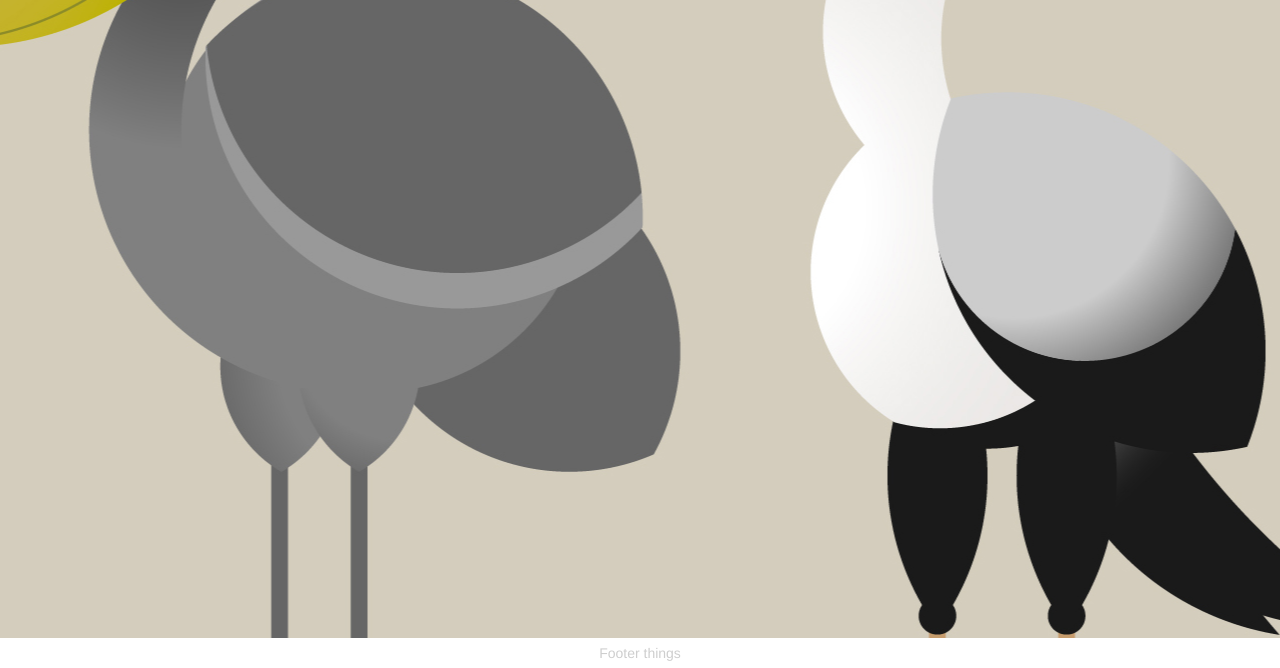
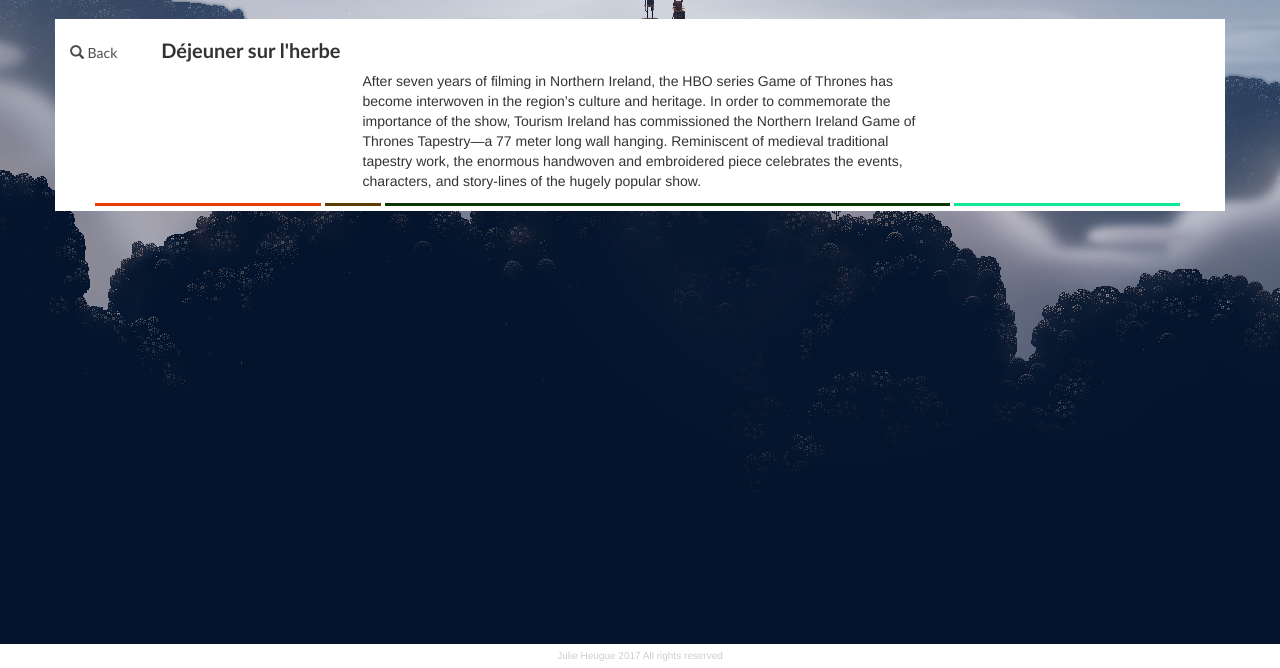
Before and after one commit to Clement-R/portfolio_julie, a plain HTML site: page project.html in a window 1280 px wide. Shown: the part 132-800 px from the top of the page. Drawn offline with Linux system fonts and the light colour scheme.

Commit message:
début page projet

```diff
--- a/css/style.css
+++ b/css/style.css
@@ -54,6 +54,7 @@ p{
 	text-align: center;
 	color: #cecece;
 	padding: 5px 0;
+	font-size: 10px;
 }
 
 
@@ -81,6 +82,36 @@ p{
 #main-menu ul {
 	font-size: 20px;
 	padding-left: 0px;
+}
+
+.line {
+	display: inline-block;
+	height: 3px;
+	width: 100%;
+}
+
+.colorone {
+	width: 20%;
+	background-color: #e93d00;
+	margin: 0px;
+}
+
+.colortwo {
+	width: 5%;
+	background-color: #5d3d00;
+	margin: 0px;
+}
+
+.colorthree {
+	width: 50%;
+	background-color: #0d3700;
+	margin: 0px;
+}
+
+.colorfour {
+	width: 20%;
+	background-color: #0ee896;
+	margin: 0px;
 }
 
 #first{
@@ -135,3 +166,24 @@ p{
 }
 
 /* PROJECT PAGE */
+#projet-background {
+	background-color: white;
+	background-image: url("../img/243554.png");
+	background-position: center;
+	background-attachment: fixed;
+	background-
+}
+
+#project-box{
+	background-color: white;
+	display: block;
+}
+
+.project-header{
+	margin: 0px;
+}
+
+.title{
+	display: inline-block;
+	margin-left: 30px;
+}
--- a/project.html
+++ b/project.html
@@ -9,12 +9,39 @@
 	<link rel="stylesheet" type="text/css" href="css/style.css">
 </head>
 	<body class="site">
-		<div class="site-content" id="site-background">
+		<div class="site-content" id="projet-background">
 			<div class="fluid-container">
 				<div class="container">
+
 					<div class="row" id="main-header">
-						Header things
+						<a href="index.html">
+							<img src="img/logo.png" class="logo">
+						</a>
 					</div>
+
+					<div class="row" id="project-box">
+						<div class="col-md-6 col-md-offset-3 project-header">
+								<a href="" class="main-menu-item" id="first" data-label="games">
+									<span class="glyphicon glyphicon-search" aria-hidden="true"></span>
+									Back
+								</a>
+								<div class="title">
+									<h2> Déjeuner sur l'herbe</h2>
+								</div>
+						</div>
+						<div class="col-md-6 col-md-offset-3 project-content">
+							After seven years of filming in Northern Ireland, the HBO series Game of Thrones has become interwoven in the region’s culture and heritage. In order to commemorate the importance of the show, Tourism Ireland has commissioned the Northern Ireland Game of Thrones Tapestry—a 77 meter long wall hanging. Reminiscent of medieval traditional tapestry work, the enormous handwoven and embroidered piece celebrates the events, characters, and story-lines of the hugely popular show.
+						</div>
+						<div class="line">
+							<ul>
+								<span class="line colorone"></span>
+								<span class="line colortwo"></span>
+								<span class="line colorthree"></span>
+								<span class="line colorfour"></span>
+							</ul>
+						</div>
+					</div>
+
 				</div>
 			</div>
 		</div>
@@ -23,7 +50,7 @@
 			<div class="container">
 				<div class="row">
 					<div class="col-lg-12">
-						Footer things
+						Julie Heugue 2017 All rights reserved
 					</div>
 				</div>
 			</div>
```
Also changed, not shown: index.html (+15 -8 lines), img/243554.png (renamed from css/243554.png).
